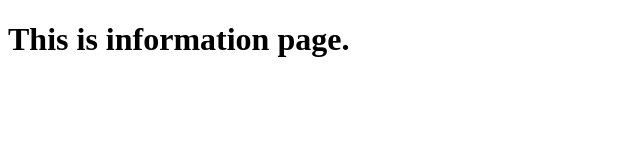
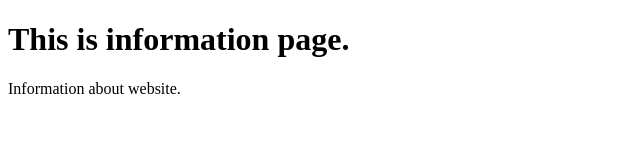
Before and after one commit to Yevhenii28/MyRRKYI, a plain HTML site: page info.html in a window 1280 px wide. Shown: the whole page, without its empty margins (0-640 px from the left). Drawn offline with Linux system fonts and the light colour scheme.

Commit message:
Add one more line in info.html

```diff
--- a/info.html
+++ b/info.html
@@ -5,5 +5,6 @@
 </head>
 <body>
     <h1>This is information page.</h1>
+    <p>Information about website.</p>
 </body>
 </html>
```
